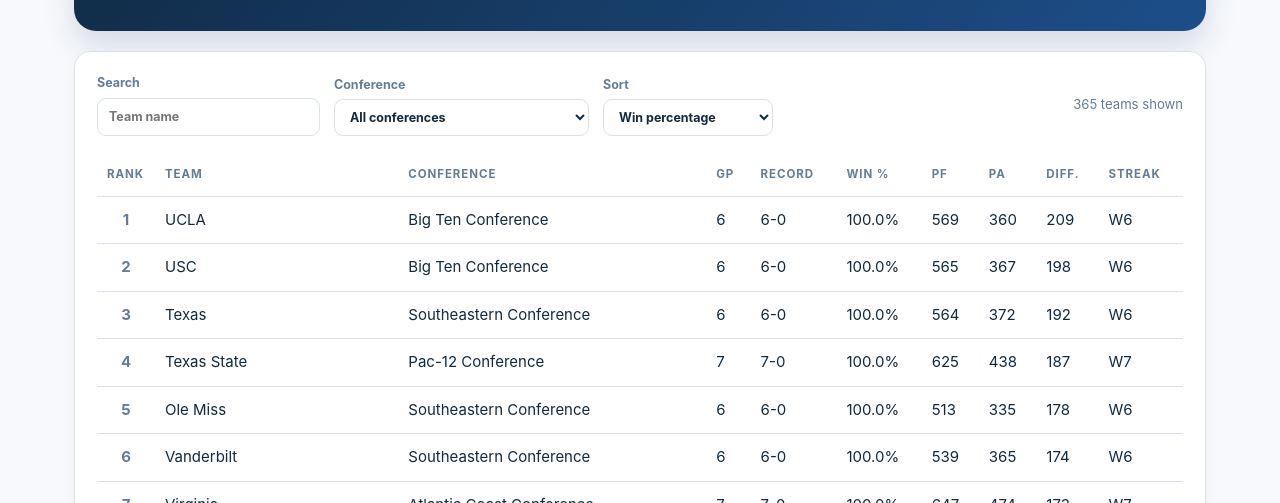
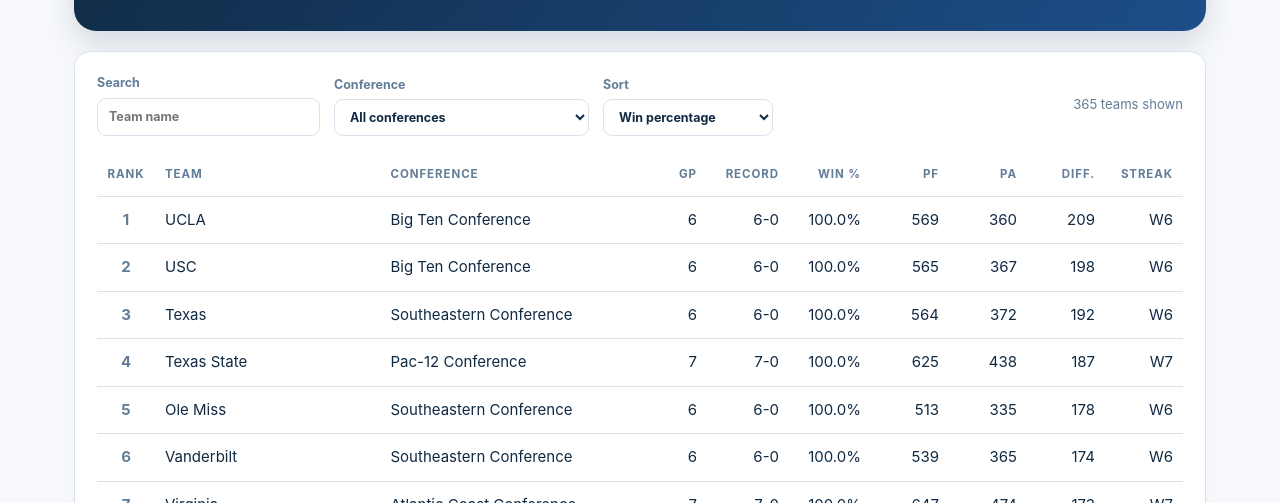
Before and after one commit to golmsted2/Data-Tracker, a plain HTML site: page site/browse.html in a window 1280 px wide. Shown: the part 297-800 px from the top of the page. Drawn offline with Linux system fonts and the light colour scheme; files whose address does not match are found by name.

Commit message:
fix: lock dashboard table column widths

```diff
--- a/site/assets/style.css
+++ b/site/assets/style.css
@@ -12,6 +12,16 @@ nav { display:flex; gap:4px; flex-wrap:wrap; justify-content:flex-end; } nav a {
 .metric-grid, .summary-grid { display:grid; grid-template-columns:repeat(4,1fr); gap:14px; margin-bottom:20px; }.summary-grid { grid-template-columns:repeat(3,1fr); margin-top:16px; }.metric { padding:20px; background:var(--panel); border:1px solid var(--line); border-radius:16px; }.metric strong { display:block; font-size:1.8rem; letter-spacing:-.04em; }.metric span { color:var(--muted); font-size:.83rem; }
 .panel { padding:22px; margin-bottom:20px; background:var(--panel); border:1px solid var(--line); border-radius:16px; box-shadow:0 5px 18px #102a4308; }.panel-heading,.chart-label { display:flex; align-items:center; justify-content:space-between; gap:16px; }.pill { padding:5px 10px; border-radius:999px; background:#e6eef7; color:var(--muted); font-size:.8rem; }.text-link { color:var(--blue); text-decoration:none; font-weight:700; }.split-grid { display:grid; grid-template-columns:1fr 1fr; gap:20px; }.stack-list,.bar-list { display:grid; gap:10px; }.stack-row,.bar-row { display:flex; align-items:center; justify-content:space-between; gap:12px; padding:10px 0; border-bottom:1px solid var(--line); }.stack-row:last-child,.bar-row:last-child { border-bottom:0; }.delta-positive { color:var(--green); }.delta-negative { color:var(--red); }
 .table-wrap { overflow:auto; } table { width:100%; border-collapse:collapse; min-width:660px; } th,td { padding:12px 10px; border-bottom:1px solid var(--line); text-align:left; white-space:nowrap; } th { color:var(--muted); font-size:.72rem; letter-spacing:.08em; text-transform:uppercase; } td:first-child { font-weight:700; } tbody tr:hover { background:#f7f9fc; }
+#leaders, #browse-table { table-layout:fixed; }
+#leaders th:first-child, #leaders td:first-child, #browse-table th:first-child, #browse-table td:first-child { width:58px; text-align:center; }
+#leaders th:nth-child(2), #leaders td:nth-child(2) { width:22%; text-align:left; }
+#leaders th:nth-child(3), #leaders td:nth-child(3) { width:27%; text-align:left; }
+#leaders th:nth-child(n+4), #leaders td:nth-child(n+4), #browse-table th:nth-child(n+4), #browse-table td:nth-child(n+4) { text-align:right; }
+#browse-table th:nth-child(2), #browse-table td:nth-child(2) { width:21%; text-align:left; }
+#browse-table th:nth-child(3), #browse-table td:nth-child(3) { width:25%; text-align:left; }
+#browse-table th:nth-child(4), #browse-table td:nth-child(4) { width:58px; }
+#browse-table th:nth-child(5), #browse-table td:nth-child(5), #browse-table th:nth-child(6), #browse-table td:nth-child(6) { width:82px; }
+#browse-table th:nth-child(7), #browse-table td:nth-child(7), #browse-table th:nth-child(8), #browse-table td:nth-child(8), #browse-table th:nth-child(9), #browse-table td:nth-child(9), #browse-table th:nth-child(10), #browse-table td:nth-child(10) { width:78px; }
 .rank-pill { display:inline-grid; place-items:center; min-width:24px; height:24px; margin-right:8px; border-radius:50%; background:#e6eef7; color:var(--ink); font-size:.72rem; font-weight:800; }
 .rank-cell { width:58px; color:var(--muted); text-align:center; font-weight:800; }
 .controls { display:flex; align-items:end; gap:14px; flex-wrap:wrap; margin-bottom:18px; } label { display:grid; gap:5px; color:var(--muted); font-size:.78rem; font-weight:700; } input,select { min-width:170px; padding:9px 11px; border:1px solid var(--line); border-radius:9px; background:white; color:var(--ink); font:inherit; }.control-title { margin:0 0 8px auto; font-size:1rem; }.table-note { align-self:center; margin-left:auto; color:var(--muted); font-size:.82rem; }
--- a/site/sw.js
+++ b/site/sw.js
@@ -1,4 +1,4 @@
-const CACHE = "power-hoops-v7";
+const CACHE = "power-hoops-v8";
 const SHELL = ["index.html", "browse.html", "conferences.html", "compare.html", "schedule.html", "trends.html", "bubble.html", "assets/style.css", "assets/app.js", "manifest.webmanifest"];
 self.addEventListener("install", event => event.waitUntil(caches.open(CACHE).then(cache => cache.addAll(SHELL)).then(() => self.skipWaiting())));
 self.addEventListener("activate", event => event.waitUntil(caches.keys().then(keys => Promise.all(keys.filter(key => key !== CACHE).map(key => caches.delete(key)))).then(() => self.clients.claim())));
```
